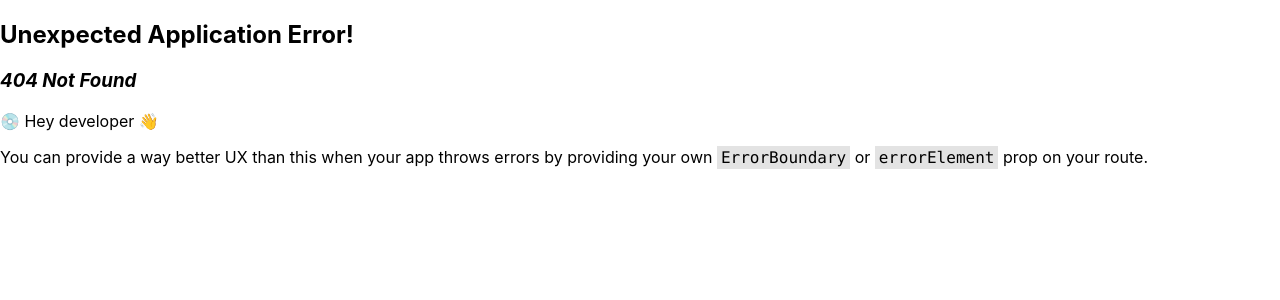
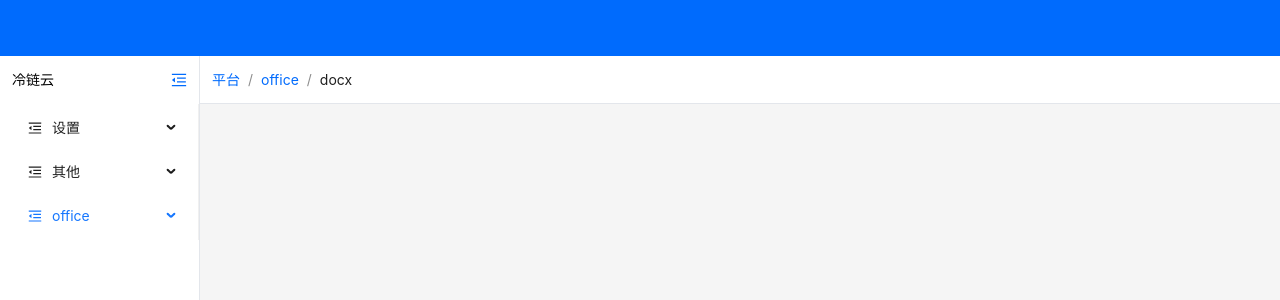
Before and after one commit to Yalin814/my-react-project, a React (Vite) app: page /office/docx in a window 1280 px wide. Before the commit this address had no page. Shown: the top 300 px of the page. Built offline with nearby package versions, Linux system fonts and the light colour scheme.

Commit message:
test: office

```diff
--- /dev/null
+++ b/src/pages/Office/Docx/index.tsx
@@ -0,0 +1,5 @@
+const Docx = () => {
+  return <></>
+}
+
+export default Docx
--- /dev/null
+++ b/src/pages/Office/index.tsx
@@ -0,0 +1,11 @@
+import { Outlet } from 'react-router-dom'
+
+const Office = () => {
+  return (
+    <>
+      <Outlet />
+    </>
+  )
+}
+
+export default Office
--- a/src/router/index.tsx
+++ b/src/router/index.tsx
@@ -26,6 +26,8 @@ import AbortController from '@/pages/Other/AbortController'
 import ClassTest from '@/pages/Other/ClassTest'
 import IconTest from '@/pages/Other/IconTest'
 import UseLayoutEffect from '@/pages/Other/UseLayoutEffect'
+import Office from '@/pages/Office'
+import Docx from '@/pages/Office/Docx'
 
 const LoaderTest = lazy(() => import('@/pages/RouterTest/LoaderTest/index.tsx'))
 
@@ -100,6 +102,22 @@ const nestingRoutes: RouteObject[] = [
             element: <UseLayoutEffect />,
             handle: {
               crumb: 'UseLayoutEffect'
+            }
+          }
+        ]
+      },
+      {
+        path: '/office',
+        element: <Office />,
+        handle: {
+          crumb: 'office'
+        },
+        children: [
+          {
+            path: '/office/docx',
+            element: <Docx />,
+            handle: {
+              crumb: 'docx'
             }
           }
         ]
```
